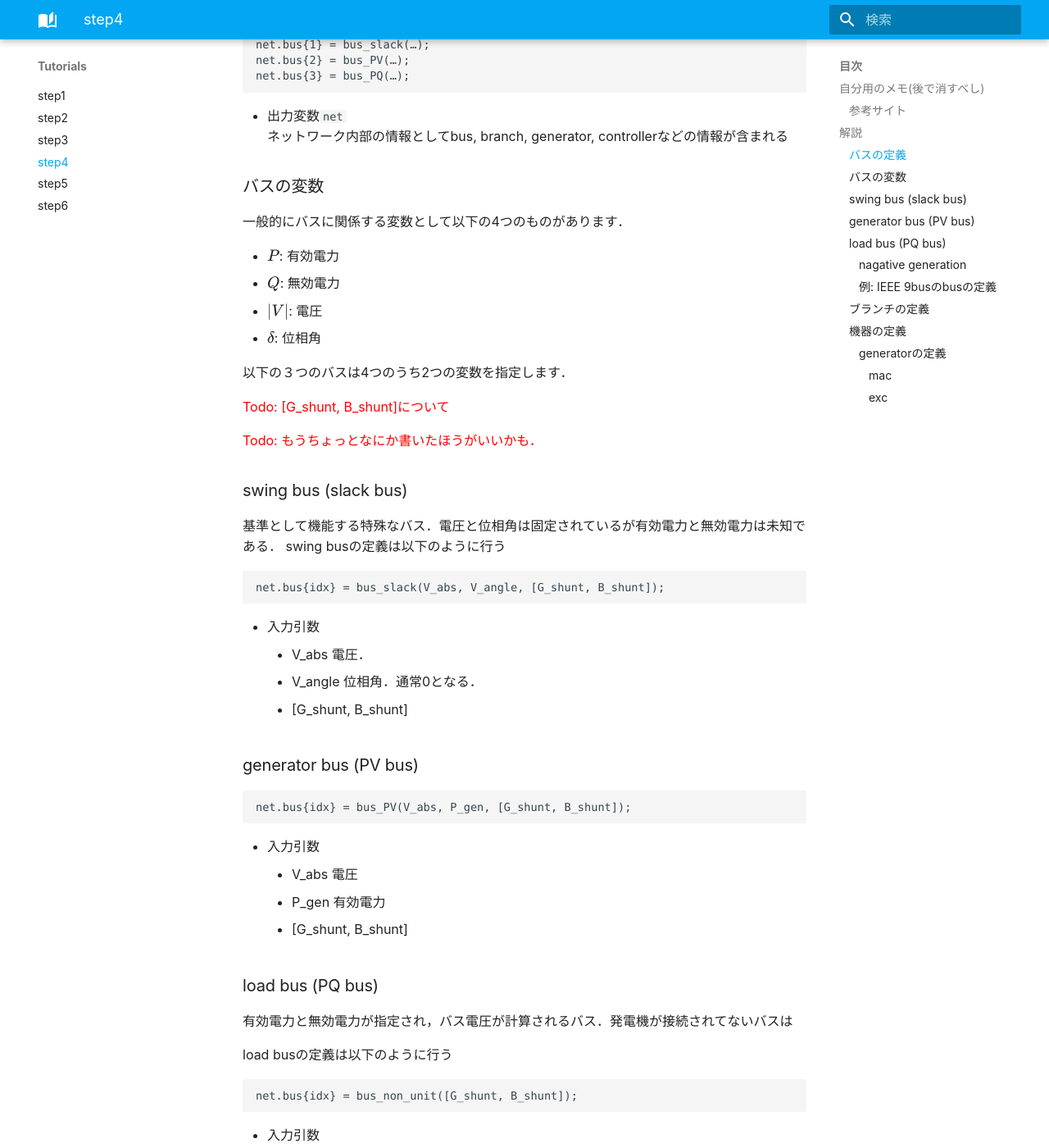
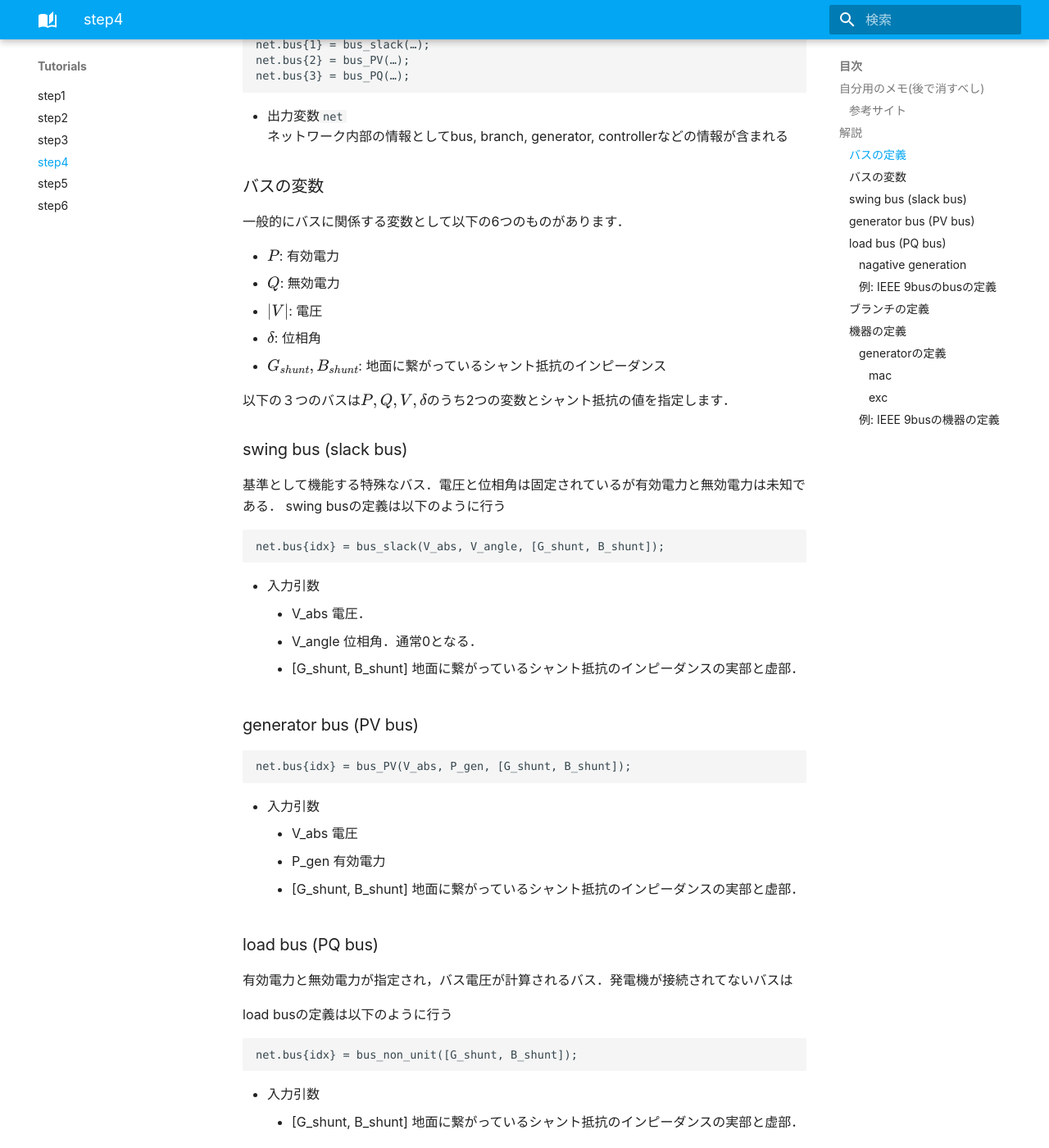
Before and after one commit to takahiro-kawaguchi/power_simulator_doc, an MkDocs documentation site: the page built from docs/Tutorials/step4.md, in a window 1280 px wide and 1400 px high, scrolled down 881 px. Shown: the whole window at 82% size. Built offline with MkDocs 1.6.1 and Material for MkDocs 9.7.7, drawn with Linux system fonts in a browser that asks for light colours; some web fonts are replaced; formulas are drawn with MathJax 3; some of the changed text lies outside the part shown.

Commit message:
update step4.md

````diff
--- a/docs/Tutorials/step4.md
+++ b/docs/Tutorials/step4.md
@@ -39,18 +39,15 @@ net.bus{3} = bus_PQ(…);
 
 ### バスの変数
 
-一般的にバスに関係する変数として以下の4つのものがあります．
+一般的にバスに関係する変数として以下の6つのものがあります．
 
 - $P$: 有効電力
 - $Q$: 無効電力
 - $|V|$: 電圧
 - $\delta$: 位相角
+- $G_{shunt}, B_{shunt}$: 地面に繋がっているシャント抵抗のインピーダンス
 
-以下の３つのバスは4つのうち2つの変数を指定します．
-
-<span style="color: red; ">Todo: [G_shunt, B_shunt]について</span>
-
-<span style="color: red; ">Todo: もうちょっとなにか書いたほうがいいかも．</span>
+以下の３つのバスは$P,Q,V,\delta$のうち2つの変数とシャント抵抗の値を指定します．
 
 ### swing bus (slack bus)
 
@@ -67,6 +64,7 @@ net.bus{idx} = bus_slack(V_abs, V_angle, [G_shunt, B_shunt]);
     - V_angle
         位相角．通常0となる．
     - [G_shunt, B_shunt]
+        地面に繋がっているシャント抵抗のインピーダンスの実部と虚部．
 
 ### generator bus (PV bus)
 
@@ -80,6 +78,7 @@ net.bus{idx} = bus_PV(V_abs, P_gen, [G_shunt, B_shunt]);
     - P_gen
         有効電力
     - [G_shunt, B_shunt]
+        地面に繋がっているシャント抵抗のインピーダンスの実部と虚部．
 
 ### load bus (PQ bus)
 
@@ -93,6 +92,7 @@ net.bus{idx} = bus_non_unit([G_shunt, B_shunt]);
 
 - 入力引数
     - [G_shunt, B_shunt]
+        地面に繋がっているシャント抵抗のインピーダンスの実部と虚部．
 
 #### nagative generation
 
@@ -106,6 +106,7 @@ net.bus{idx} = bus_PQ(-Pload, -Qload, [G_shunt, B_shunt]);
     - Qload
         無効電力．
     - [G_shunt, B_shunt]
+        地面に繋がっているシャント抵抗のインピーダンスの実部と虚部．
 
 #### 例: IEEE 9busのbusの定義
 
@@ -161,7 +162,7 @@ net.branch = branch;
 - phase
 
 
-<span style="color: red; ">どこをみればわかるのか教えてほしいです</span>
+<span style="color: red; ">この辺のパラメータについて</span>
 
 ### 機器の定義
 
@@ -177,6 +178,8 @@ componentには以下のような種類のものがある
 - load_const_impedance
 - load_const_power
 - load_random_power
+
+<span style="color: red; ">ここではすべての機器について書くと厄介そうなのでgeneratorのみを書くだけにしようと思っている．</span>
 
 #### generatorの定義
 
@@ -198,7 +201,7 @@ __________    ______    ________    _____    __    _____    _____    _____    __
     1           1         1000      0.204    0     1.569    0.324    0.249    5.14    0.0437    1.548    0.918    0.248    0.5    0.07    100    2     100        1
 ```
 
-<span style="color: red; ">どこをみればわかるのか教えてほしいです</span>
+<span style="color: red; ">この辺のパラメータについて</span>
 
 ##### exc
 
@@ -213,4 +216,8 @@ ________    ________    ________    __    ____    ________    ________    ______
     0           1          0.01      2     0.05       0           0           5           -5           0            0            0            0            0            0            0            0            0            0            0
 ```
 
-<span style="color: red; ">どこをみればわかるのか教えてほしいです</span>
+<span style="color: red; ">この辺のパラメータについて</span>
+
+#### 例: IEEE 9busの機器の定義
+
+<span style="color: red; ">例としてIEEE9busを一から作るみたいなものを書きたいけど，いらない入力引数とかを削って整理したあとにしたほうが良さそう</span>
````
